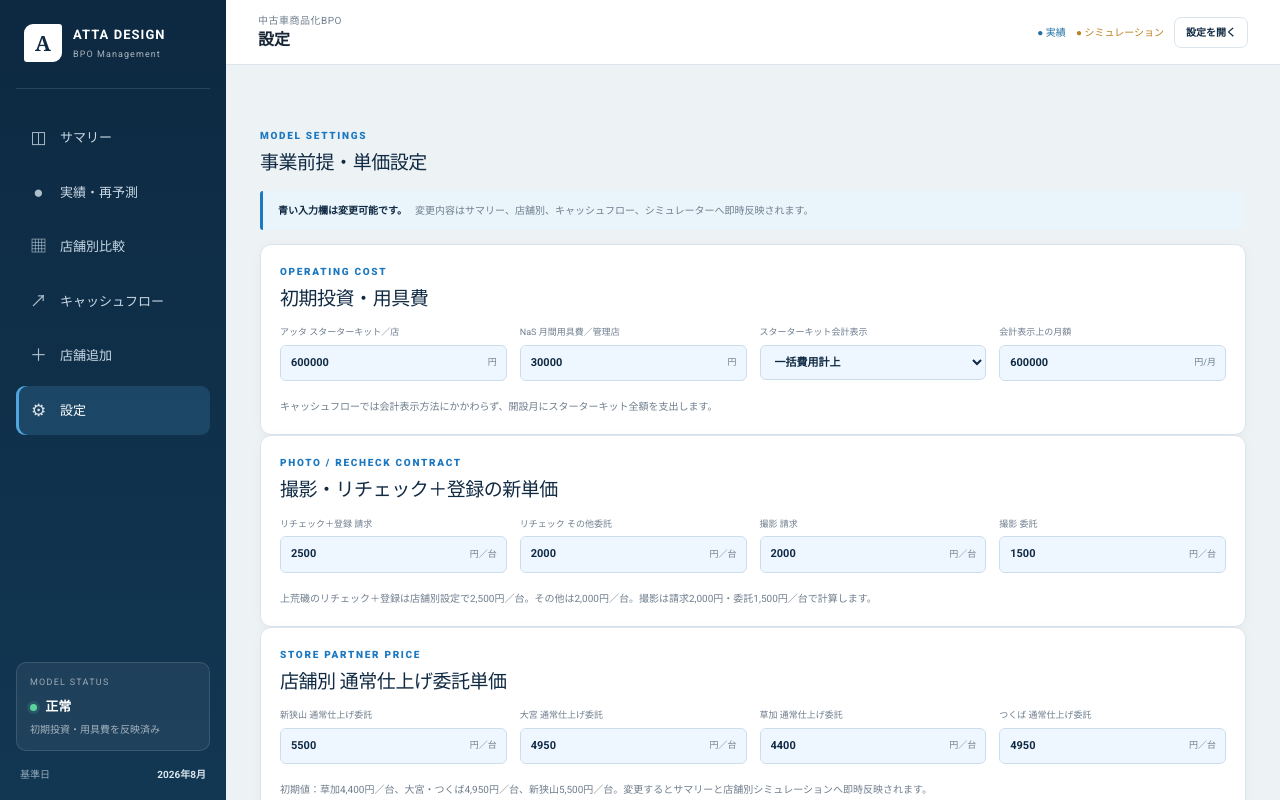
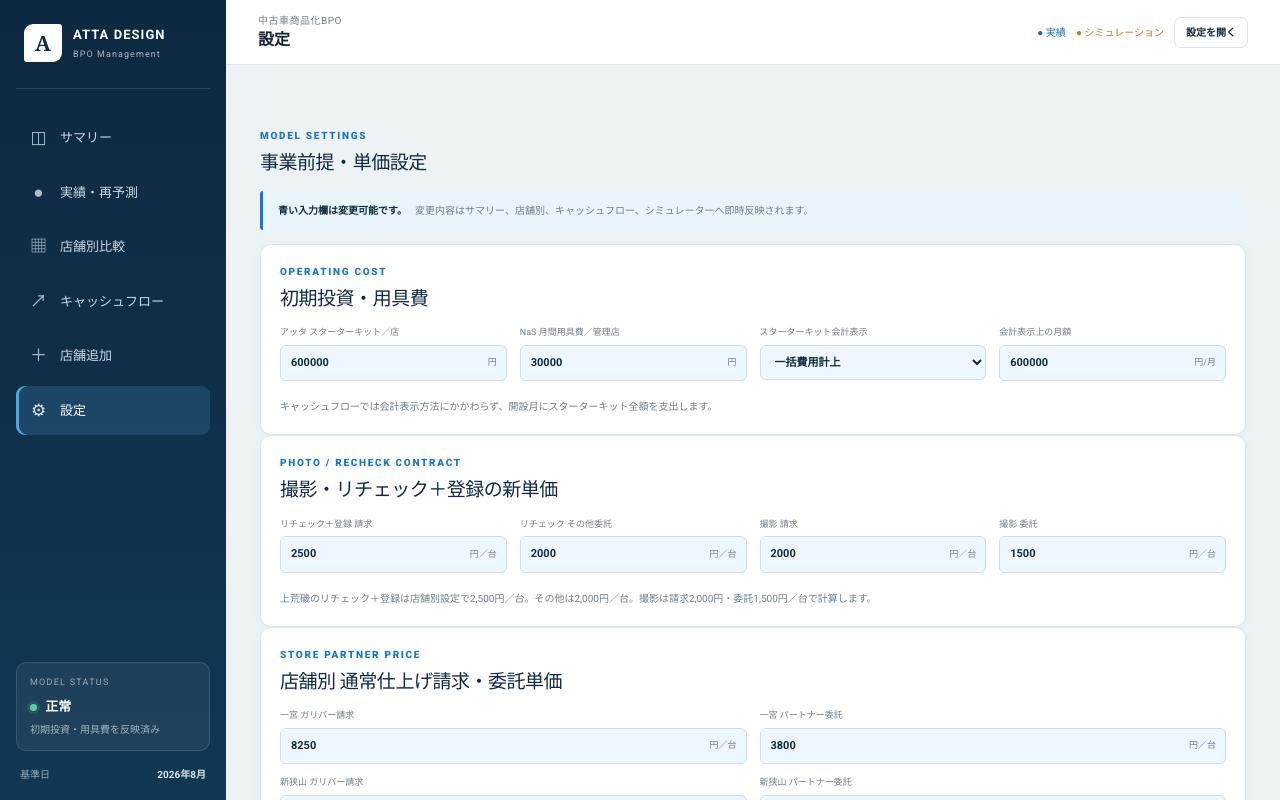
Before and after one commit to kunikabu-hub/used-car-bpo-dashboard, a Next.js app: page / in a window 1280 px wide. Both pictures are taken after a click on the button "設定を開く". Shown: the top 800 px of the page. Built offline with nearby package versions, Linux system fonts and the light colour scheme.

Commit message:
Update Site source

```diff
--- a/app/dashboard.tsx
+++ b/app/dashboard.tsx
@@ -247,6 +247,10 @@ export default function Dashboard() {
     setStoreModels((current) => current.map((store) => store.id === storeId ? { ...store, directFinishingCostPerUnit: value } : store));
     setOperatingProfiles((current) => current.map((profile) => profile.storeId === storeId ? { ...profile, services: profile.services.map((service) => service.key === "finishing" ? { ...service, outsourcingUnitPrice: value } : service) } : profile));
   };
+  const updateStoreFinishingPrice = (storeId: string, value: number) => {
+    setStoreModels((current) => current.map((store) => store.id === storeId ? { ...store, clientNormalFinishingPrice: value } : store));
+    setOperatingProfiles((current) => current.map((profile) => profile.storeId === storeId ? { ...profile, services: profile.services.map((service) => service.key === "finishing" ? { ...service, billingUnitPrice: value } : service) } : profile));
+  };
 
   const selectedFinancial = financials.find((item) => item.store.id === selectedStore) ?? financials[0];
   const currentNasStores = stores.filter((store) => store.managedByNas).length;
@@ -351,7 +355,7 @@ export default function Dashboard() {
           {tab === "stores" ? <StoresView financials={financials} selected={selectedFinancial} setSelected={setSelectedStore} settings={settings} profiles={operatingProfiles} editForecast={() => setTab("actuals")} /> : null}
           {tab === "cashflow" ? <CashFlowView months={cashMonths} setMonths={setCashMonths} mode={deploymentMode} setMode={setDeploymentMode} flow={cashFlow} simultaneous={simultaneous} phased={phased} simSummary={simSummary} phasedSummary={phasedSummary} investment={expansion.starterKitInvestment} /> : null}
           {tab === "simulator" ? <SimulatorView inputs={inputs} updateInputs={updateInputs} expansion={expansion} settings={settings} setSettings={setSettings} paybackMonthsOverride={paybackMonthsOverride} setPaybackMonthsOverride={setPaybackMonthsOverride} /> : null}
-          {tab === "settings" ? <SettingsView settings={settings} setSettings={setSettings} updateOperating={updateOperating} updatePrice={updatePrice} storeModels={storeModels} updateStoreFinishingCost={updateStoreFinishingCost} /> : null}
+          {tab === "settings" ? <SettingsView settings={settings} setSettings={setSettings} updateOperating={updateOperating} updatePrice={updatePrice} storeModels={storeModels} updateStoreFinishingCost={updateStoreFinishingCost} updateStoreFinishingPrice={updateStoreFinishingPrice} /> : null}
         </div>
       </main>
     </div>
@@ -693,7 +697,7 @@ function SimulatorView({ inputs, updateInputs, expansion, settings, setSettings,
   </>;
 }
 
-function SettingsView({ settings, setSettings, updateOperating, updatePrice, storeModels, updateStoreFinishingCost }: any) {
+function SettingsView({ settings, setSettings, updateOperating, updatePrice, storeModels, updateStoreFinishingCost, updateStoreFinishingPrice }: any) {
   const priceGroups = [
     { key: "client", title: "ガリバー → アッタ", fields: [["normalFinishing", "通常仕上げ"], ["wash", "水洗い"], ["photo", "撮影／台"], ["recheck", "リチェック＋登録／台"]] },
     { key: "attaToNas", title: "アッタ → NaS", fields: [["normalFinishing", "通常仕上げ"], ["wash", "水洗い"], ["photo", "撮影"], ["recheck", "リチェック＋登録"]] },
@@ -704,8 +708,8 @@ function SettingsView({ settings, setSettings, updateOperating, updatePrice, sto
     <div className="settings-intro"><strong>青い入力欄は変更可能です。</strong><span>変更内容はサマリー、店舗別、キャッシュフロー、シミュレーターへ即時反映されます。</span></div>
     <section className="panel"><SectionTitle eyebrow="OPERATING COST" title="初期投資・用具費" /><div className="form-grid settings-grid"><NumberInput label="アッタ スターターキット／店" value={settings.operatingCosts.attaStarterKitCostPerStore} onChange={(value) => updateOperating("attaStarterKitCostPerStore", value)} suffix="円" step={10_000} /><NumberInput label="NaS 月間用具費／管理店" value={settings.operatingCosts.nasMonthlySupplyCostPerStore} onChange={(value) => updateOperating("nasMonthlySupplyCostPerStore", value)} suffix="円" step={1_000} /><SelectField label="スターターキット会計表示" value={settings.operatingCosts.starterKitAccountingMethod} onChange={(value) => updateOperating("starterKitAccountingMethod", value as StarterKitAccountingMethod)}><option value="cash">一括費用計上</option><option value="amortize12">12か月按分</option><option value="amortize24">24か月按分</option><option value="amortize36">36か月按分</option></SelectField><NumberInput label="会計表示上の月額" value={starterKitMonthlyExpense(settings.operatingCosts.attaStarterKitCostPerStore, settings.operatingCosts.starterKitAccountingMethod)} onChange={() => {}} suffix="円/月" step={1} /></div><p className="panel-note">キャッシュフローでは会計表示方法にかかわらず、開設月にスターターキット全額を支出します。</p></section>
     <section className="panel"><SectionTitle eyebrow="PHOTO / RECHECK CONTRACT" title="撮影・リチェック＋登録の新単価" /><div className="form-grid settings-grid"><NumberInput label="リチェック＋登録 請求" value={settings.pricing.client.recheck} onChange={(value) => updatePrice("client", "recheck", value)} suffix="円／台" step={100} /><NumberInput label="リチェック その他委託" value={settings.pricing.attaToNas.recheck} onChange={(value) => updatePrice("attaToNas", "recheck", value)} suffix="円／台" step={100} /><NumberInput label="撮影 請求" value={settings.pricing.client.photo} onChange={(value) => updatePrice("client", "photo", value)} suffix="円／台" step={100} /><NumberInput label="撮影 委託" value={settings.pricing.attaToNas.photo} onChange={(value) => updatePrice("attaToNas", "photo", value)} suffix="円／台" step={100} /></div><p className="panel-note">上荒磯のリチェック＋登録は店舗別設定で2,500円／台。その他は2,000円／台。撮影は請求2,000円・委託1,500円／台で計算します。</p></section>
-    <section className="panel"><SectionTitle eyebrow="STORE PARTNER PRICE" title="店舗別 通常仕上げ委託単価" /><div className="form-grid settings-grid">{storeModels.filter((store: Store) => ["soka", "omiya", "tsukuba", "shinsayama"].includes(store.id)).map((store: Store) => <NumberInput key={store.id} label={`${store.shortName} 通常仕上げ委託`} value={store.directFinishingCostPerUnit ?? settings.pricing.attaToNas.normalFinishing} onChange={(value) => updateStoreFinishingCost(store.id, value)} suffix="円／台" step={50} />)}</div><p className="panel-note">初期値：草加4,400円／台、大宮・つくば4,950円／台、新狭山5,500円／台。変更するとサマリーと店舗別シミュレーションへ即時反映されます。</p></section>
+    <section className="panel"><SectionTitle eyebrow="STORE PARTNER PRICE" title="店舗別 通常仕上げ請求・委託単価" />{storeModels.filter((store: Store) => ["ichinomiya", "soka", "omiya", "tsukuba", "shinsayama"].includes(store.id)).map((store: Store) => <div className="form-grid" key={store.id} style={{ marginBottom: 12 }}><NumberInput label={`${store.shortName} ガリバー請求`} value={store.clientNormalFinishingPrice ?? settings.pricing.client.normalFinishing} onChange={(value) => updateStoreFinishingPrice(store.id, value)} suffix="円／台" step={50} /><NumberInput label={`${store.shortName} パートナー委託`} value={store.directFinishingCostPerUnit ?? settings.pricing.attaToNas.normalFinishing} onChange={(value) => updateStoreFinishingCost(store.id, value)} suffix="円／台" step={50} /></div>)}<p className="panel-note">一宮：請求8,250円・委託3,800円。草加：請求8,800円・委託4,400円。入力単価×対象台数を再予測・サマリー・店舗別比較に反映します。店舗合計を直接入力中の場合は直接入力した合計を優先します。</p></section>
     <div className="price-group-grid">{priceGroups.map((group) => <section className="panel" key={group.key}><h3>{group.title}</h3>{group.fields.map(([key, label]) => <NumberInput key={key} label={label} value={(settings.pricing as any)[group.key][key]} onChange={(value) => updatePrice(group.key, key, value)} suffix="円" step={key === "recheckAdjustmentUnitPrice" ? 0.001 : 100} />)}</section>)}</div>
-    <section className="panel assumptions-table"><SectionTitle eyebrow="ASSUMPTION REGISTER" title="前提値一覧" /><div className="table-scroll"><table><thead><tr><th>区分</th><th>項目</th><th>初期値</th><th>扱い</th><th>根拠</th></tr></thead><tbody><tr><td>対象店</td><td>NaS管理店舗</td><td>3店舗</td><td>固定対象</td><td>草加・大宮・つくば</td></tr><tr><td>対象店</td><td>LIVE COLOR管理店舗</td><td>1店舗</td><td>固定対象</td><td>新狭山</td></tr><tr><td>請求単価</td><td>一宮／通常仕上げ</td><td>8,250円（税込）／7,500円（税抜）</td><td>店舗固有</td><td>ユーザー提示条件</td></tr><tr><td>委託単価</td><td>新狭山／LIVE COLOR</td><td>仕上げ5,500円（税込）／リチェック2,500円</td><td>店舗固有</td><td>ユーザー提示条件</td></tr><tr><td>追加店</td><td>標準処理量</td><td>仕上げ150／水洗い300／撮影150／リチェック70</td><td>変更可</td><td>Excel標準店舗モデル</td></tr><tr><td>投資</td><td>スターターキット</td><td>{yen.format(settings.operatingCosts.attaStarterKitCostPerStore)}</td><td>開設月キャッシュアウト</td><td>ユーザー提示条件</td></tr><tr><td>継続費</td><td>NaS用具費</td><td>{yen.format(settings.operatingCosts.nasMonthlySupplyCostPerStore)}/管理店</td><td>毎月</td><td>ユーザー提示条件</td></tr><tr><td>会計</td><td>本部費用</td><td>未控除</td><td>モデル範囲外</td><td>直接粗利・営業貢献利益まで</td></tr></tbody></table></div></section>
+    <section className="panel assumptions-table"><SectionTitle eyebrow="ASSUMPTION REGISTER" title="前提値一覧" /><div className="table-scroll"><table><thead><tr><th>区分</th><th>項目</th><th>初期値</th><th>扱い</th><th>根拠</th></tr></thead><tbody><tr><td>対象店</td><td>NaS管理店舗</td><td>3店舗</td><td>固定対象</td><td>草加・大宮・つくば</td></tr><tr><td>対象店</td><td>LIVE COLOR管理店舗</td><td>1店舗</td><td>固定対象</td><td>新狭山</td></tr><tr><td>請求単価</td><td>一宮／通常仕上げ</td><td>請求8,250円／委託3,800円</td><td>店舗固有</td><td>ユーザー提示条件</td></tr><tr><td>委託単価</td><td>新狭山／LIVE COLOR</td><td>仕上げ5,500円（税込）／リチェック2,500円</td><td>店舗固有</td><td>ユーザー提示条件</td></tr><tr><td>追加店</td><td>標準処理量</td><td>仕上げ150／水洗い300／撮影150／リチェック70</td><td>変更可</td><td>Excel標準店舗モデル</td></tr><tr><td>投資</td><td>スターターキット</td><td>{yen.format(settings.operatingCosts.attaStarterKitCostPerStore)}</td><td>開設月キャッシュアウト</td><td>ユーザー提示条件</td></tr><tr><td>継続費</td><td>NaS用具費</td><td>{yen.format(settings.operatingCosts.nasMonthlySupplyCostPerStore)}/管理店</td><td>毎月</td><td>ユーザー提示条件</td></tr><tr><td>会計</td><td>本部費用</td><td>未控除</td><td>モデル範囲外</td><td>直接粗利・営業貢献利益まで</td></tr></tbody></table></div></section>
   </>;
 }
--- a/lib/data.ts
+++ b/lib/data.ts
@@ -73,7 +73,7 @@ export const stores: Store[] = [
     recheckCount: 0,
     recheckWorkers: 0,
     recheckSlots: 0,
-    clientNormalFinishingPrice: 7_500,
+    clientNormalFinishingPrice: 8_250,
     directFinishingCostPerUnit: 3_800,
     directPhotoCostPerUnit: 1_500,
     directWashCostPerUnit: 220,
@@ -81,7 +81,7 @@ export const stores: Store[] = [
     starterKitInstalled: true,
     starterKitCost: 600_000,
     openingMonth: "既存店（支出済み）",
-    notes: ["通常仕上げ8,250円（税込）／7,500円（税抜）", "仕上げ専任と撮影専任の分業", "仕上げ180台・撮影150台を想定", "撮影請求2,000円／台・スタッフ委託費1,500円／台", "リチェック業務は対象外"],
+    notes: ["通常仕上げ請求8,250円／台・パートナー委託3,800円／台", "仕上げ専任と撮影専任の分業", "仕上げ180台・撮影150台を想定", "撮影請求2,000円／台・スタッフ委託費1,500円／台", "リチェック業務は対象外"],
     opportunities: ["撮影150台超の場合の人員・報酬条件を再設計", "仕上げと撮影の稼働差を継続監視"],
   },
   {
--- a/lib/operating-model.ts
+++ b/lib/operating-model.ts
@@ -124,7 +124,7 @@ export const initialOperatingProfiles: StoreOperatingProfile[] = [
     fixedCost: 0,
     minimumGuarantee: 376_400,
     services: [
-      unitPricedService("finishing", "仕上げ", 200, 155, 5_600, 4_400),
+      unitPricedService("finishing", "仕上げ", 200, 155, 8_800, 4_400),
       calibratedService("wash", "水洗い", 400, 134, 67_000, 95_000),
       unitPricedService("photo", "撮影", 100, 100, 2_000, 1_500),
       unitPricedService("recheck", "リチェック＋登録", 100, 100, 2_500, 2_000),
@@ -154,7 +154,7 @@ export const initialOperatingProfiles: StoreOperatingProfile[] = [
     fixedCost: 96,
     minimumGuarantee: 0,
     services: [
-      calibratedService("finishing", "仕上げ", 180, 143, 1_075_000, 811_500),
+      unitPricedService("finishing", "仕上げ", 180, 143, 8_250, 3_800),
       calibratedService("wash", "水洗い", 396.3, 277, 138_500, 60_940),
       decrementPricedService("photo", "撮影", 200, 181, 407_000, 1_695, 250_000, 1_250),
       unitPricedService("recheck", "リチェック＋登録", 65, 45, 2_500, 2_000),
```
Also changed, not shown: 1 other file (tests, documents, lock files or other folders).
